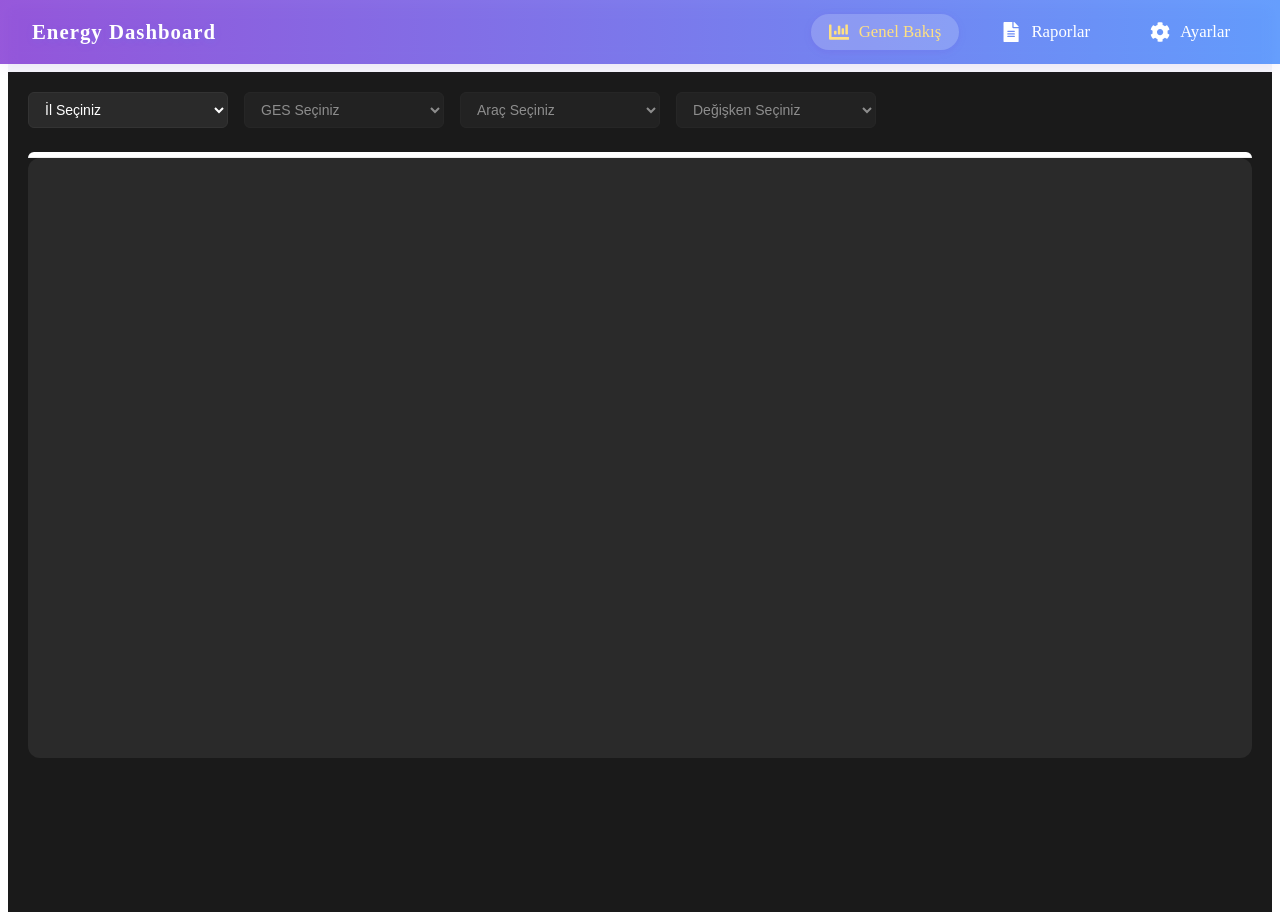
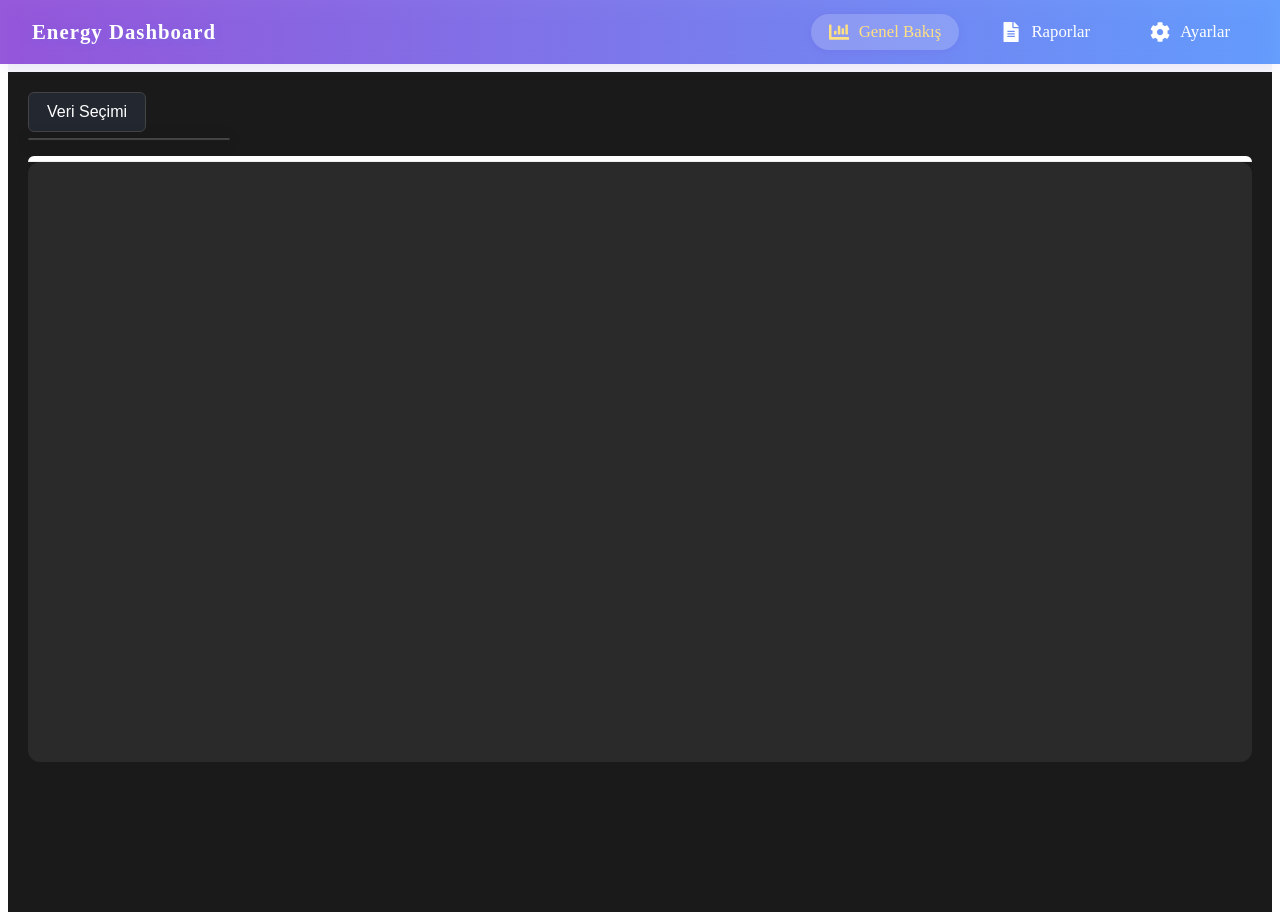
Before and after one commit to zeynepvrl/G-nes_Enerji_Santrali_Dashboard_Electron_AmChart, a React (Vite) app: page / in a window 1280 px wide. Built offline with nearby package versions, Linux system fonts and the light colour scheme.

Commit message:
dropdown daha kullanışlı hale getiirldi ama uyarlanması tam değil şu an ,  alarm sistemine bakuldıktan sonra devam edicem

```diff
--- a/src/components/Overview/Overview.css
+++ b/src/components/Overview/Overview.css
@@ -146,3 +146,64 @@
 .am5stock-daterange-selector button {
   cursor: pointer !important;
 }
+
+
+.nested-dropdown { position: relative; display: inline-block; }
+.dropdown-trigger {
+  background: #23272f;
+  color: #fff;
+  padding: 10px 18px;
+  border-radius: 6px;
+  border: 1px solid #444;
+  cursor: pointer;
+  font-weight: 500;
+  font-size: 16px;
+  transition: background 0.2s, color 0.2s;
+}
+.dropdown-trigger:hover {
+  background: #31343b;
+  color: #a259ff;
+}
+.dropdown-menu {
+  position: absolute;
+  top: 100%;
+  left: 0;
+  background: #23272f;
+  min-width: 200px;
+  z-index: 100;
+  box-shadow: 0 2px 16px rgba(0,0,0,0.25);
+  border-radius: 8px;
+  border: 1px solid #444;
+  margin-top: 6px;
+}
+.dropdown-menu ul { list-style: none; margin: 0; padding: 0; }
+.dropdown-menu li {
+  position: relative;
+  padding: 12px 20px;
+  cursor: pointer;
+  white-space: nowrap;
+  color: #fff;
+  font-size: 15px;
+  border-radius: 4px;
+  transition: background 0.18s, color 0.18s;
+}
+.dropdown-menu li:hover, .dropdown-menu li:focus {
+  background: #a259ff;
+  color: #fff;
+}
+.submenu {
+  display: block;
+  position: absolute;
+  top: 0;
+  left: 100%;
+  background: #23272f;
+  min-width: 200px;
+  box-shadow: 0 2px 16px rgba(0,0,0,0.25);
+  border-radius: 8px;
+  border: 1px solid #444;
+  z-index: 110;
+}
+.dropdown-menu li:active {
+  background: #6a11cb;
+  color: #fff;
+}
--- a/src/components/Overview/Overview.tsx
+++ b/src/components/Overview/Overview.tsx
@@ -5,7 +5,7 @@ import * as am5stock from '@amcharts/amcharts5/stock';
 import am5themes_Animated from '@amcharts/amcharts5/themes/Animated';
 import './Overview.css';
 import deviceConfigs from '../../config/deviceConfigs.json';
-
+import NestedDropdown from './mainSeriesNestedDropDown';
 // Type definitions for deviceConfigs
 type DataField = {
   name: string;
@@ -24,6 +24,10 @@ type GesConfig = {
 };
 type DeviceConfigs = {
   [key: string]: GesConfig;
+};
+type VariableConfig = {
+  name: string;
+  index: number;
 };
 
 declare global {
@@ -44,9 +48,8 @@ const Overview: React.FC = () => {
   const [selectedIl, setSelectedIl] = useState('');
   const [selectedGes, setSelectedGes] = useState('');
   const [selectedArac, setSelectedArac] = useState('');
-  const [aracVerisi, setAracVerisi] = useState<string | null>(null);
   const [selectedVariable, setSelectedVariable] = useState('');
-  const [availableVariables, setAvailableVariables] = useState<DataField[]>([]);
+  const [dropdownData, setDropdownData] = useState<Record<string, Record<string, Record<string, VariableConfig[]>>>>({});
   const timeIntervalRef = useRef<{
     timeUnit: "minute" | "hour";
     count: number;
@@ -54,10 +57,6 @@ const Overview: React.FC = () => {
 
   // Veri buffer'ları için state'ler
   const [dataBuffer, setDataBuffer] = useState<{ timestamp: number; value: number }[]>([]);
-  const [ilList, setIlList] = useState<string[]>([]);
-  const [gesList, setGesList] = useState<string[]>([]);
-  const [aracList, setAracList] = useState<string[]>([]);
-  const [allTables, setAllTables] = useState<{ [dbName: string]: string[] }>({});
   const [hasZoomedInitially, setHasZoomedInitially] = useState(false);
   const [isLoadingHistoricalData, setIsLoadingHistoricalData] = useState(false);
   const lastLoadTimeRef = useRef(0);
@@ -85,85 +84,41 @@ const Overview: React.FC = () => {
     if (lower.startsWith('rtu')) return 'rtu';
     return '';
   }
-  // Tüm veritabanları ve tablo isimlerini başta çek
+
   useEffect(() => {
     if (!window.electronAPI?.getAllTables) return;
-    window.electronAPI.getAllTables().then((all) => {
-      setAllTables(all);
-      const names = Object.keys(all);
-      // İl adlarını benzersiz olarak bul
+    window.electronAPI.getAllTables().then((allTables) => {
+      const data: Record<string, Record<string, Record<string, VariableConfig[]>>> = {};
       const ilSet = new Set<string>();
-      names.forEach(name => {
-        const [il] = name.split('_');
+
+      Object.keys(allTables).forEach(dbName => {
+        const [il, ...gesArr] = dbName.split('_');
+        const ges = gesArr.join('_');
         ilSet.add(il);
+
+        if (!data[il]) data[il] = {};
+        if (!data[il][ges]) data[il][ges] = {};
+
+        allTables[dbName].forEach(arac => {
+          let variables: VariableConfig[] = [];
+          const deviceType = getDeviceType(arac);
+          const config = (deviceConfigs as any)[il]?.[ges]?.[deviceType];
+          if (Array.isArray(config)) {
+            variables = config.map((v: any) => ({
+              name: v.name,
+              index: v.index
+            }));
+          }
+          data[il][ges][arac] = variables;
+        });
       });
-      setIlList(Array.from(ilSet));
+
+      setDropdownData(data);
     });
   }, []);
 
-  // İl seçilince GES listesini güncelle
-  useEffect(() => {
-    if (selectedIl) {
-      const gesSet = new Set<string>();
-      Object.keys(allTables).forEach(name => {
-        const [il, ...gesArr] = name.split('_');
-        if (il === selectedIl && gesArr.length > 0) {
-          gesSet.add(gesArr.join('_'));
-        }
-      });
-      setGesList(Array.from(gesSet));
-      setSelectedGes('');
-      setAracList([]);
-      setSelectedArac('');
-      setSelectedVariable('');
-      setAvailableVariables([]);
-    } else {
-      setGesList([]);
-      setSelectedGes('');
-      setAracList([]);
-      setSelectedArac('');
-    }
-  }, [selectedIl]);
-  // GES seçilince tablo (araç) listesini hazırdan getir
-  useEffect(() => {
-    if (selectedIl && selectedGes) {
-      const dbName = `${selectedIl}_${selectedGes}`;
-      setAracList(allTables[dbName] || []);
-      setSelectedArac('');
-    } else {
-      setAracList([]);
-      setSelectedArac('');
-    }
-  }, [selectedGes]);
-  // Seçim değişince veriyi sıfırla
-  useEffect(() => {
-    setAracVerisi(null);
 
-  }, [selectedIl, selectedGes, selectedArac]);
-  // Update available variables when device selection changes
-  useEffect(() => {
-    if (!selectedIl || !selectedGes || !selectedArac) {
-      setAvailableVariables([]);
-      setSelectedVariable('');
-      return;
-    }
 
-    const deviceType = getDeviceType(selectedArac);
-    if (!deviceType) {
-      setAvailableVariables([]);
-      setSelectedVariable('');
-      return;
-    }
-
-    // Use capitalize for both selectedIl and selectedGes to match JSON keys
-    const configCap = (deviceConfigs as DeviceConfigs)[selectedIl]?.[selectedGes]?.[deviceType as keyof DeviceTypeConfig];
-    if (configCap) {
-      setAvailableVariables(configCap as DataField[]);
-    } else {
-      setAvailableVariables([]);
-    }
-    setSelectedVariable('');
-  }, [selectedArac]);
   // Variable seçilince mqtt ye bağlar canlı veri için ve geçmiş 20 saatlik verisini alır setDataBuffer
   useEffect(() => {
     if (!selectedIl || !selectedGes || !selectedArac || !selectedVariable) return;
@@ -171,7 +126,8 @@ const Overview: React.FC = () => {
     setHasZoomedInitially(false);
 
     const dbName = `${selectedIl}_${selectedGes}`;
-    const variableConfig = availableVariables.find(v => v.name === selectedVariable);
+    const variableConfig = dropdownData[selectedIl][selectedGes][selectedArac].find(v => v.name === selectedVariable);
+
     if (!variableConfig) return;
     // Fetch historical data
     const endTime = new Date();
@@ -344,7 +300,6 @@ const Overview: React.FC = () => {
           volumeSeries?.data.push(newCandle);
         }
 
-        setAracVerisi(value.toString());
       } catch (error) {
         console.error('Error parsing MQTT data:', error);
       }
@@ -702,63 +657,6 @@ const Overview: React.FC = () => {
       comparingSeries.data.setAll(data);
     }
 
-    // Add main series control
-    const mainSeriesControl = am5stock.DropdownListControl.new(root, {
-      stockChart: stockChart,
-      name: valueSeries.get("name"),
-      icon: am5stock.StockIcons.getIcon("Candlestick Series"),
-      fixedLabel: true,
-      searchable: true,
-      searchCallback: function(query) {
-        const mainSeries = stockChart.get("stockSeries");
-        const mainSeriesID = mainSeries ? mainSeries.get("name") : "";
-        const list = getSantralList(query);
-        list.forEach((item) => {
-          if (item.id === mainSeriesID) {
-            (item as { disabled?: boolean }).disabled = true;
-          }
-        });
-        return list;
-      }
-    });
-
-    // Add comparison control
-    const comparisonControl = am5stock.ComparisonControl.new(root, {
-      stockChart: stockChart,
-      searchable: true,
-      searchCallback: function(query) {
-        const compared = stockChart.getPrivate("comparedSeries", []);
-        const main = stockChart.get("stockSeries");
-        if (compared.length > 4) {
-          return [{
-            label: "En fazla 5 santral karşılaştırılabilir",
-            subLabel: "Yeni eklemek için bazılarını kaldırın",
-            id: "",
-            className: "am5stock-list-info"
-          }];
-        }
-
-        const comparedIds: string[] = [];
-        compared.forEach((series: any) => {
-          comparedIds.push(series.get("name"));
-        });
-
-        const list = getSantralList(query);
-        list.forEach((item) => {
-          if (comparedIds.indexOf(item.id) !== -1 || (main && main.get("name") === item.id)) {
-            (item as { disabled?: boolean }).disabled = true;
-          }
-        });
-        return list;
-      }
-    });
-
-    // Handle comparison selection
-    comparisonControl.events.on("selected", function(ev) {
-      if (typeof ev.item === 'object' && ev.item !== null && 'id' in ev.item && ev.item.id !== "") {
-        addComparingSeries((ev.item as any).subLabel);
-      }
-    });
 
 
     var intervalSwitcher = am5stock.IntervalControl.new(root, {
@@ -792,8 +690,6 @@ const Overview: React.FC = () => {
         container: container,
         stockChart: stockChart,
         controls: [
-          mainSeriesControl,
-          comparisonControl,
           am5stock.DateRangeSelector.new(root, {
             stockChart: stockChart
           }),
@@ -1078,59 +974,17 @@ const Overview: React.FC = () => {
   return (
     <div className="overview-container">
       <div className="selection-container">
-        <select
-          value={selectedIl}
-          onChange={(e) => setSelectedIl(e.target.value)}
-          className="select-box"
-        >
-          <option value="">İl Seçiniz</option>
-          {ilList.map((il) => (
-            <option key={il} value={il}>{il}</option>
-          ))}
-        </select>
-        <select
-          value={selectedGes}
-          onChange={(e) => setSelectedGes(e.target.value)}
-          className="select-box"
-          disabled={!selectedIl}
-        >
-          <option value="">GES Seçiniz</option>
-          {gesList.map((ges) => (
-            <option key={ges} value={ges}>{ges}</option>
-          ))}
-        </select>
-        <select
-          value={selectedArac}
-          onChange={(e) => setSelectedArac(e.target.value)}
-          className="select-box"
-          disabled={!selectedGes}
-        >
-          <option value="">Araç Seçiniz</option>
-          {aracList.map((arac) => (
-            <option key={arac} value={arac}>{arac}</option>
-          ))}
-        </select>
-        <select
-          value={selectedVariable}
-          onChange={(e) => {
-            setSelectedVariable(e.target.value);
-            setDataBuffer([]);
+        <NestedDropdown
+          dropdownData={dropdownData}
+          onSelect={(il, ges, arac, variable) => {
+            setSelectedIl(il);
+            setSelectedGes(ges);
+            setSelectedArac(arac);
+            setSelectedVariable(variable);
           }}
-          className="select-box"
-          disabled={!selectedArac || !Array.isArray(availableVariables) || availableVariables.length === 0}
-        >
-          <option value="">Değişken Seçiniz</option>
-          {Array.isArray(availableVariables) && availableVariables.map((config) => (
-            <option key={config.name} value={config.name}>{config.name}</option>
-          ))}
-        </select>
-        {aracVerisi !== null && selectedVariable && (
-          <div className="selected-value">
-            Değer: {aracVerisi}
-          </div>
-        )}
+        />
       </div>
-      {/* amCharts toolbar container */}
+
       <div id="chartcontrols" className="chart-controls"></div>
       <div id="chartdiv" className="chart-container"></div>
     </div>
--- /dev/null
+++ b/src/components/Overview/mainSeriesNestedDropDown.tsx
@@ -0,0 +1,80 @@
+import React, { useState } from "react";
+import "./Overview.css"; // CSS'i aşağıda ekleyeceğiz
+
+type VariableConfig = {
+  name: string;
+  index: number;
+};
+
+type DropdownData = Record<string, Record<string, Record<string, VariableConfig[]>>>;
+
+function NestedDropdown({
+  dropdownData,
+  onSelect
+}: {
+  dropdownData: DropdownData;
+  onSelect: (il: string, ges: string, arac: string, variable: string) => void;
+}) {
+  const [hoveredIl, setHoveredIl] = useState<string | null>(null);
+  const [hoveredGes, setHoveredGes] = useState<string | null>(null);
+  const [hoveredArac, setHoveredArac] = useState<string | null>(null);
+
+  return (
+    <div className="nested-dropdown">
+      <button className="dropdown-trigger">Veri Seçimi</button>
+      <div className="dropdown-menu">
+        <ul>
+          {Object.keys(dropdownData).map((il) => (
+            <li
+              key={il}
+              onMouseEnter={() => setHoveredIl(il)}
+              onMouseLeave={() => setHoveredIl(null)}
+            >
+              {il}
+              {hoveredIl === il && (
+                <ul className="submenu">
+                  {Object.keys(dropdownData[il]).map((ges) => (
+                    <li
+                      key={ges}
+                      onMouseEnter={() => setHoveredGes(ges)}
+                      onMouseLeave={() => setHoveredGes(null)}
+                    >
+                      {ges}
+                      {hoveredGes === ges && (
+                        <ul className="submenu">
+                          {Object.keys(dropdownData[il][ges]).map((arac) => (
+                            <li
+                              key={arac}
+                              onMouseEnter={() => setHoveredArac(arac)}
+                              onMouseLeave={() => setHoveredArac(null)}
+                            >
+                              {arac}
+                              {hoveredArac === arac && (
+                                <ul className="submenu">
+                                  {dropdownData[il][ges][arac].map((variable) => (
+                                    <li
+                                      key={variable.name}
+                                      onClick={() => onSelect(il, ges, arac, variable.name)}
+                                    >
+                                      {variable.name}
+                                    </li>
+                                  ))}
+                                </ul>
+                              )}
+                            </li>
+                          ))}
+                        </ul>
+                      )}
+                    </li>
+                  ))}
+                </ul>
+              )}
+            </li>
+          ))}
+        </ul>
+      </div>
+    </div>
+  );
+}
+
+export default NestedDropdown;
```
